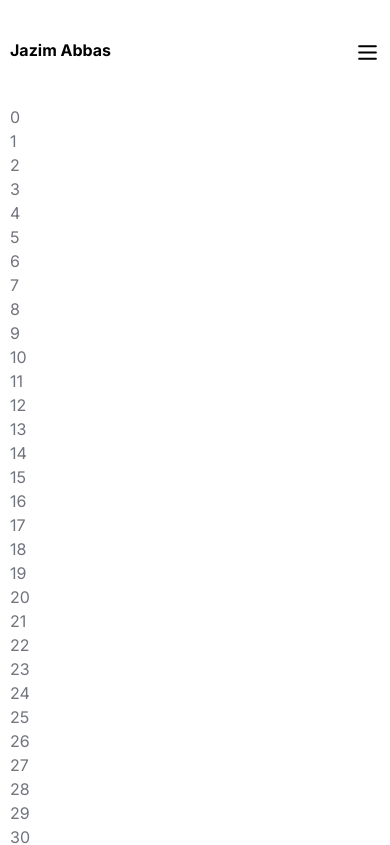
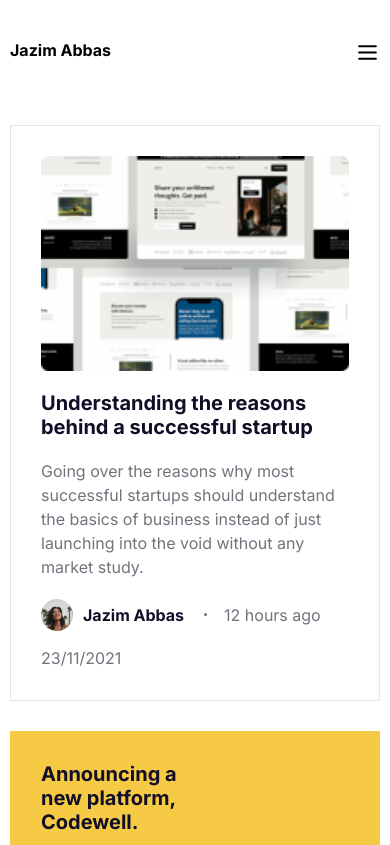
Before and after one commit to jazimabbas/personal-blog-codewell-challenge, a React (Vite) app: page / in a window 390 px wide. Shown: the top 845 px of the page. Built offline with nearby package versions, Linux system fonts and the light colour scheme.

Commit message:
Card: mobile responsive design

```diff
--- a/src/App.tsx
+++ b/src/App.tsx
@@ -14,14 +14,11 @@ export default function App() {
     <>
       <MaxWidthWrapper>
         <Navbar />
-        {/* <Main>
+        <Main>
           <LeftAside />
           <MainSection />
           <RightAside />
-        </Main> */}
-        {items.map((item) => (
-          <p key={item}>{item.toString()}</p>
-        ))}
+        </Main>
       </MaxWidthWrapper>
       {/* <Footer /> */}
     </>
--- a/src/components/left-aside/index.tsx
+++ b/src/components/left-aside/index.tsx
@@ -48,8 +48,11 @@ export function LeftAside() {
 
 const Wrapper = styled.aside`
   --padding: 12px 15px;
+  flex-basis: 170px;
 
-  flex-basis: 170px;
+  @media (max-width: 1020px) {
+    display: none;
+  }
 `;
 
 const Items = styled.div`
--- a/src/components/main-section/card.tsx
+++ b/src/components/main-section/card.tsx
@@ -37,6 +37,17 @@ const Wrapper = styled.div`
 const SectionWrapper = styled.div`
   display: flex;
   justify-content: space-between;
+
+  @media (max-width: 768px) {
+    flex-direction: column-reverse;
+    gap: 20px;
+
+    img {
+      width: 340px;
+      /* height: 140px; */
+      align-self: center;
+    }
+  }
 `;
 
 const ContentWrapper = styled.div`
@@ -57,6 +68,12 @@ const Footer = styled.div`
   justify-content: space-between;
   align-items: center;
   margin-top: 20px;
+
+  @media (max-width: 568px) {
+    flex-direction: column;
+    align-items: flex-start;
+    gap: 15px;
+  }
 `;
 
 const FirstSection = styled.div`
--- a/src/components/navbar/mobile/header.tsx
+++ b/src/components/navbar/mobile/header.tsx
@@ -42,6 +42,7 @@ const Wrapper = styled(motion.header)`
   isolation: isolate;
   margin: 0 calc(var(--spacing) * -1);
   padding: 40px var(--spacing);
+  background-color: #fff;
 `;
 
 const BrandName = styled.h1`
--- a/src/components/right-aside.tsx
+++ b/src/components/right-aside.tsx
@@ -37,6 +37,10 @@ const Wrapper = styled.aside`
   display: flex;
   flex-direction: column;
   gap: 30px;
+
+  @media (max-width: 1020px) {
+    display: none;
+  }
 `;
 
 const SearchWrapper = styled.div`
```
